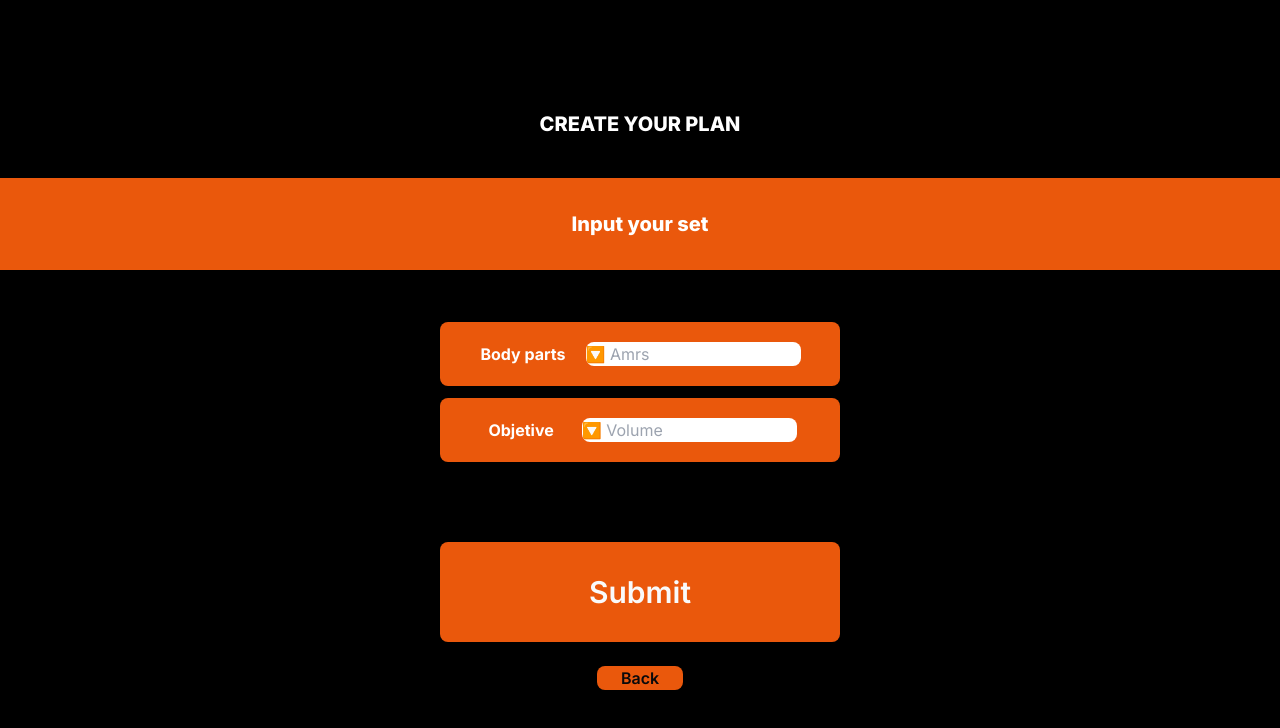
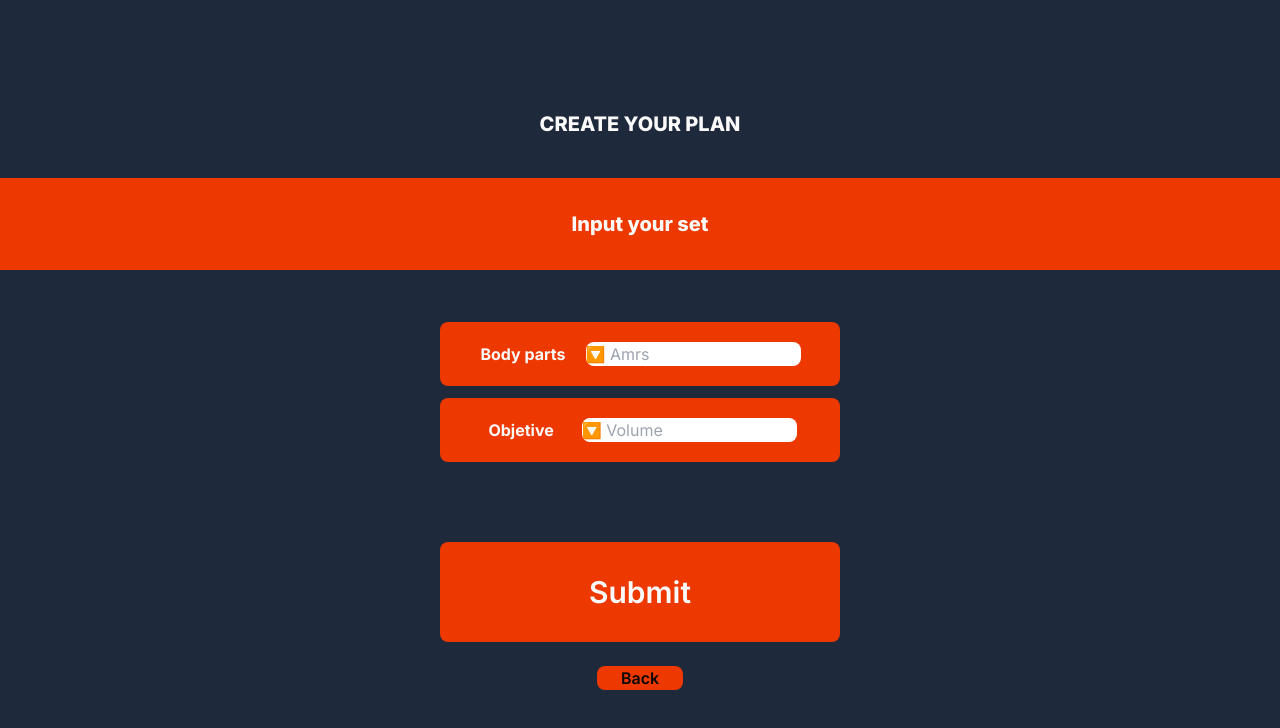
Before and after one commit to MatiasMonteros09/GYMAI, a Next.js app: page /inputview in a window 1280 px wide. Shown: the top 728 px of the page. Built offline with nearby package versions, Linux system fonts and the light colour scheme.

Commit message:
csscolor-changes

```diff
--- a/src/app/authview/page.jsx
+++ b/src/app/authview/page.jsx
@@ -3,20 +3,20 @@ import Link from "next/link";
 const AuthView = () => {
   return (
     <div className="h-screen mx-5 flex flex-col justify-center items-center ">
-      <h1 className="text-center text-white text-xl mb-10 font-extrabold">
+      <h1 className="text-center text-zinc-50 text-xl mb-10 font-extrabold">
         NICE TO SEE YOU!
       </h1>
       <form>
         <div className="rounded-lg bg-appOrange p-5 mb-5 flex">
           <label className="mx-4 font-bold">Username</label>
-          <input className="w-3/5 rounded-lg text-black" type="text" />
+          <input className="w-3/5 rounded-lg text-slate-800" type="text" />
         </div>
         <div className="rounded-lg bg-appOrange p-5 mb-20 flex">
           <label className="mx-4 font-bold">Password</label>
-          <input className="w-3/5 rounded-lg text-black" type="password" />
+          <input className="w-3/5 rounded-lg text-slate-800" type="password" />
         </div>
         <div className="rounded-lg bg-appOrange p-8 mb-5 flex justify-center items-center">
-          <button className="text-white text-3xl font-semibold">Login</button>
+          <button className="text-zinc-50 text-3xl font-semibold">Login</button>
         </div>
       </form>
       <Link href='/'>
--- a/src/app/downloadview/page.jsx
+++ b/src/app/downloadview/page.jsx
@@ -6,20 +6,20 @@ import "./page.css"
 const Downloadview = () => {
   return (
     <div className="h-screen mx-5 flex flex-col justify-center items-center ">
-      <h1 className="text-center text-white text-xl mb-10 font-extrabold">
+      <h1 className="text-center text-zinc-50 text-xl mb-10 font-extrabold">
         AWESOME!
       </h1>
-      <h1 className="text-center text-white text-xl mb-10 font-extrabold flex">
+      <h1 className="text-center text-zinc-50 text-xl mb-10 font-extrabold flex">
         <p> GYM</p><p className='text-appOrange'>AI</p>
       </h1>
 
         <div className=" w-screen plan-container bg-appOrange px-5  mb-20 flex flex-col justify-around items-center">
-          <h1 className='font-extrabold text-xl'>MAKE THIS PLAN</h1>
-          <h1 className='font-extrabold text-xl text-black'>FOR YOU</h1>
+          <h1 className='font-extrabold text-xl text-zinc-50'>MAKE THIS PLAN</h1>
+          <h1 className='font-extrabold text-xl text-slate-800'>FOR YOU</h1>
         </div>
 
         <div className="rounded-lg bg-appOrange p-5 mb-5 flex justify-center items-center">
-          <button className="text-white text-3xl mx-1 font-semibold">Download</button><BsFiletypePdf style={{ fontSize: '40px' }}/>
+          <button className="text-zinc-50 text-3xl mx-1 font-semibold">Download</button><BsFiletypePdf style={{ fontSize: '40px' }}/>
         </div>
 
       <Link href='/'>
--- a/src/app/globals.css
+++ b/src/app/globals.css
@@ -3,10 +3,7 @@
 @tailwind utilities;
 
 body{
-    @apply bg-zinc-950;
-    @apply text-gray-50;
-    background-color: black;
-    color: white;
+    min-height: 100svh;
     box-sizing: border-box;
     margin: 0;
     padding: 0;
--- a/src/app/inputview/page.jsx
+++ b/src/app/inputview/page.jsx
@@ -1,18 +1,20 @@
+import Link from "next/link";
+
 const InputView = () => {
     return (
         <div className="h-screen flex flex-col justify-center items-center ">
-            <h1 className="text-center text-white text-xl mb-10 font-extrabold">CREATE YOUR PLAN</h1>
-            <div className="text-center text-white text-xl mb-10 font-extrabold bg-orange-600 min-w-full p-8">Input your set</div>
+            <h1 className="text-center text-zinc-50 text-xl mb-10 font-extrabold">CREATE YOUR PLAN</h1>
+            <div className="text-center text-zinc-50 text-xl mb-10 font-extrabold bg-appOrange min-w-full p-8">Input your set</div>
             <form >
-                <div className="rounded-lg bg-orange-600 p-5 m-3 flex">
+                <div className="rounded-lg bg-appOrange p-5 m-3 flex">
                     <label className="mx-5 font-bold">Body parts</label>
                     <input className="w-3/5 rounded-lg" type="text" placeholder="🔽 Amrs"/>
                 </div>
-                <div className="rounded-lg bg-orange-600 p-5 mb-20 mx-3 flex">
+                <div className="rounded-lg bg-appOrange p-5 mb-20 mx-3 flex">
                     <label className="mx-7 font-bold">Objetive</label>
                     <input className="w-3/5 rounded-lg" type="password" placeholder="🔽 Volume"/>
                 </div>
-                <div className="rounded-lg bg-orange-600 p-8 m-3 flex justify-center items-center">
+                <div className="rounded-lg bg-appOrange p-8 m-3 flex justify-center items-center">
                     <button className="text-gray-50 text-3xl font-semibold">
                         Submit
                     </button>
@@ -20,9 +22,10 @@ const InputView = () => {
 
 
             </form>
-            <button className="bg-orange-600 rounded-lg mt-3 px-6 font-semibold text-zinc-950">
+             <Link className="bg-appOrange rounded-lg mt-3 px-6 font-semibold text-zinc-950" href='/'>
                 Back
-            </button>
+
+            </Link>
         </div>
     );
 };
--- a/src/app/layout.js
+++ b/src/app/layout.js
@@ -11,7 +11,7 @@ export const metadata = {
 export default function RootLayout({ children }) {
   return (
     <html lang="en">
-      <body className={inter.className}>{children}</body>
+      <body className={`${inter.className} bg-slate-800 text-zinc-50`}>{children}</body>
     </html>
   )
 }
--- a/src/app/results/page.jsx
+++ b/src/app/results/page.jsx
@@ -9,9 +9,9 @@ const ResultPage = () => {
     { id: 4, date: "01/10/2023" },
   ];
   return (
-    <div className="md:flex md:flex-col  text-center  mx-2 my-4 md:my-10">
+    <main className="md:flex md:flex-col  text-center   my-4 md:my-10">
       <h1 className="text-5xl p-4 mb-6 text-center">Hi Marco!</h1>
-      <div className=" bg-orange-600 text-3xl md:mx-auto font-extrabold p-6">
+      <div className=" bg-appOrange text-3xl md:mx-auto font-extrabold py-6">
         <h2 className="mb-4">Check your</h2>
         <h2 className="text-gray-900 ">History</h2>
       </div>
@@ -25,11 +25,11 @@ const ResultPage = () => {
       </ul>
       <Link
         href="/"
-        className="bg-orange-600 mx-auto text-gray-900 py-1 px-8 rounded-lg text-center hover:bg-orange-400 md:text-2xl md:px-12 md:py-4"
+        className="bg-appOrange mx-auto text-gray-900 py-1 px-8 rounded-lg text-center hover:bg-orange-400 md:text-2xl md:px-12 md:py-4"
       >
         Back
       </Link>
-    </div>
+    </main>
   );
 };
 
```
